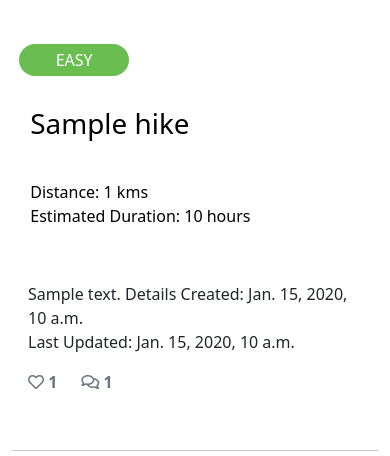
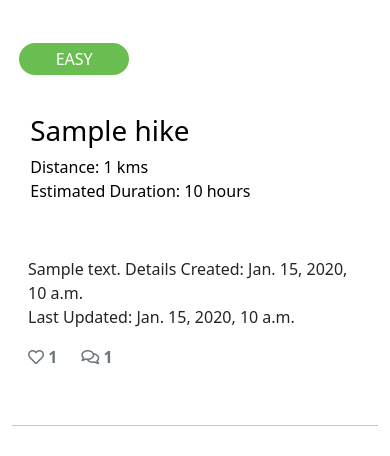
Before and after one commit to elainebroche-dev/pf4-wayfarers-guided-hikes, a Django app: a page that uses templates/base.html in a window 390 px wide. Shown: the part 76-532 px from the top of the page. Run offline with Django 3.2, Linux system fonts and the light colour scheme; tables that the repository leaves empty hold one stand-in row (values such as "Sample post"); some libraries are stand-ins or nearby versions.

Commit message:
Improve responsiveness for bookings page on smartphone size screen

```diff
--- a/static/css/style.css
+++ b/static/css/style.css
@@ -112,12 +112,11 @@ body {
 }
 
 .hike-detail-title {
-    margin-top: 20%;
+    margin-top: 5rem;
     margin-left: 5%;
 }
 
 .hike-subitem {
-    padding-top : 2rem;
     margin-left: 5%;
 }
 
@@ -283,6 +282,8 @@ body {
 
 .booking-summary {
     min-width: 260px;
+    margin-left: 0.5rem;
+    margin-right: 0.5rem;
 }
 
 .booking-icons {
```
